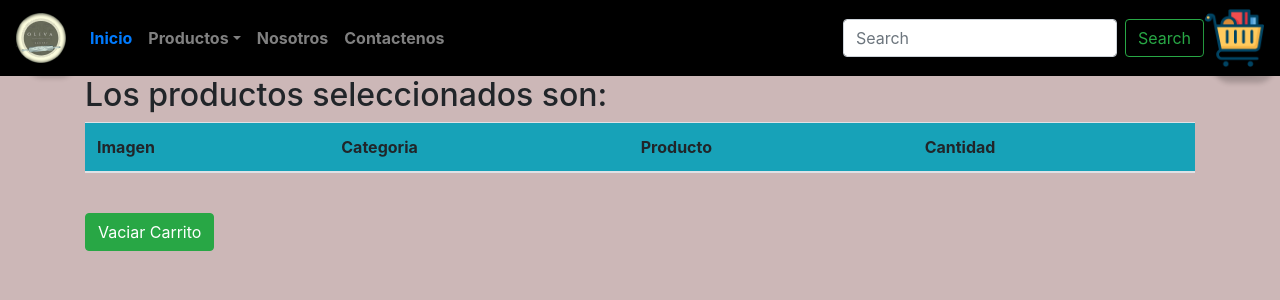
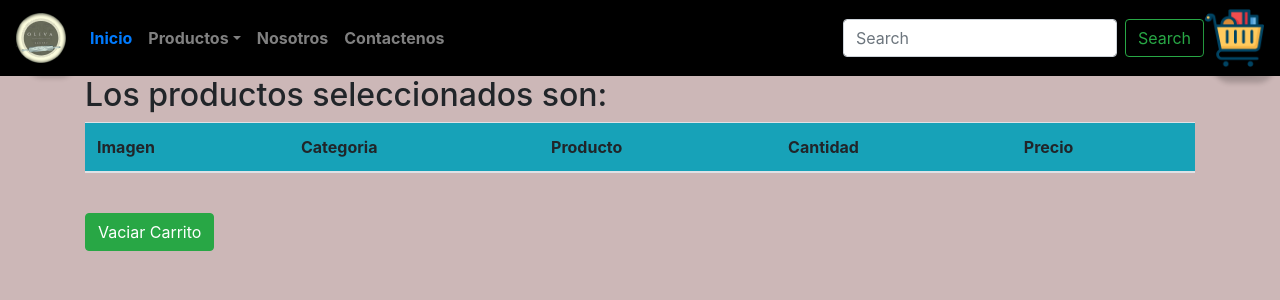
Before and after one commit to RogerValiente/my-app, a React (Create React App) app: page /carrito in a window 1280 px wide. Shown: the top 300 px of the page. Built offline with nearby package versions, Linux system fonts and the light colour scheme.

Commit message:
se agrega item de precio al carrito

```diff
--- a/src/components/Cart/Index.jsx
+++ b/src/components/Cart/Index.jsx
@@ -28,11 +28,11 @@ const Cart = () => {
             <th>Categoria</th>
             <th>Producto</th>
             <th>Cantidad</th>
+            <th>Precio</th>
           </tr>
         </thead>
         {carrito &&
           carrito.map((d) => (
-            <thead>
             <tr>
               <th>
                 {" "}
@@ -48,6 +48,7 @@ const Cart = () => {
               </th>
               <th>{d.item && d.item.nombre}</th>
               <th>{d.cantidad}</th>
+              <th>{d.item.precio}</th>
               <th>
                 <button
                   className="btn btn-dark"
@@ -57,11 +58,10 @@ const Cart = () => {
                 </button>
               </th>
             </tr>
-            </thead>
           ))}
       </table>
       <br />
-      <button className="btn btn-success" onClick={() => vaciarCarrito()}>
+      <button className="btn btn-success " onClick={() => vaciarCarrito()}>
         Vaciar Carrito
       </button>
     </div>
```
Also changed, not shown: 1 other file (tests, documents, lock files or other folders). Lines whose indentation alone changed are shown as unchanged.
